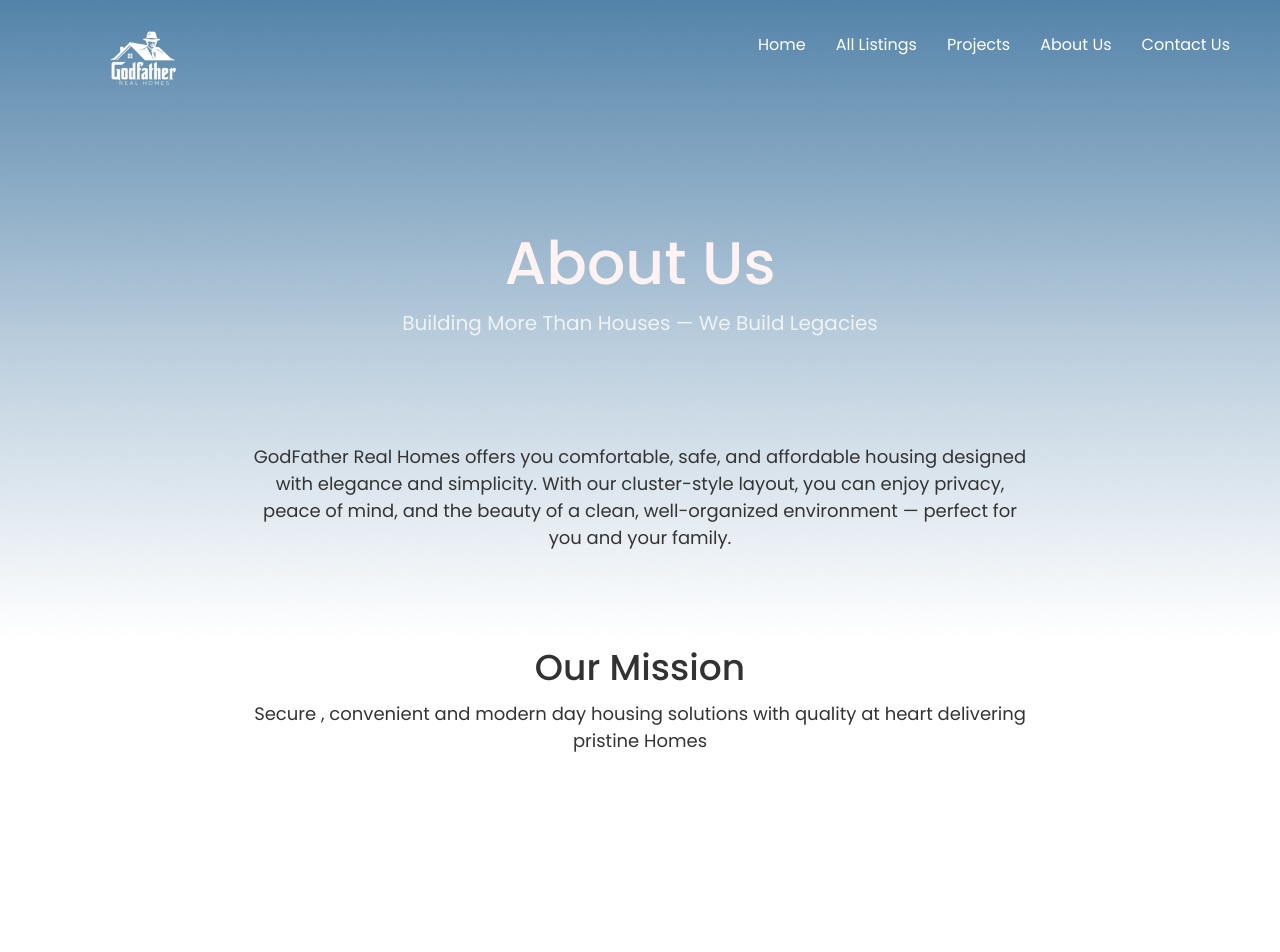
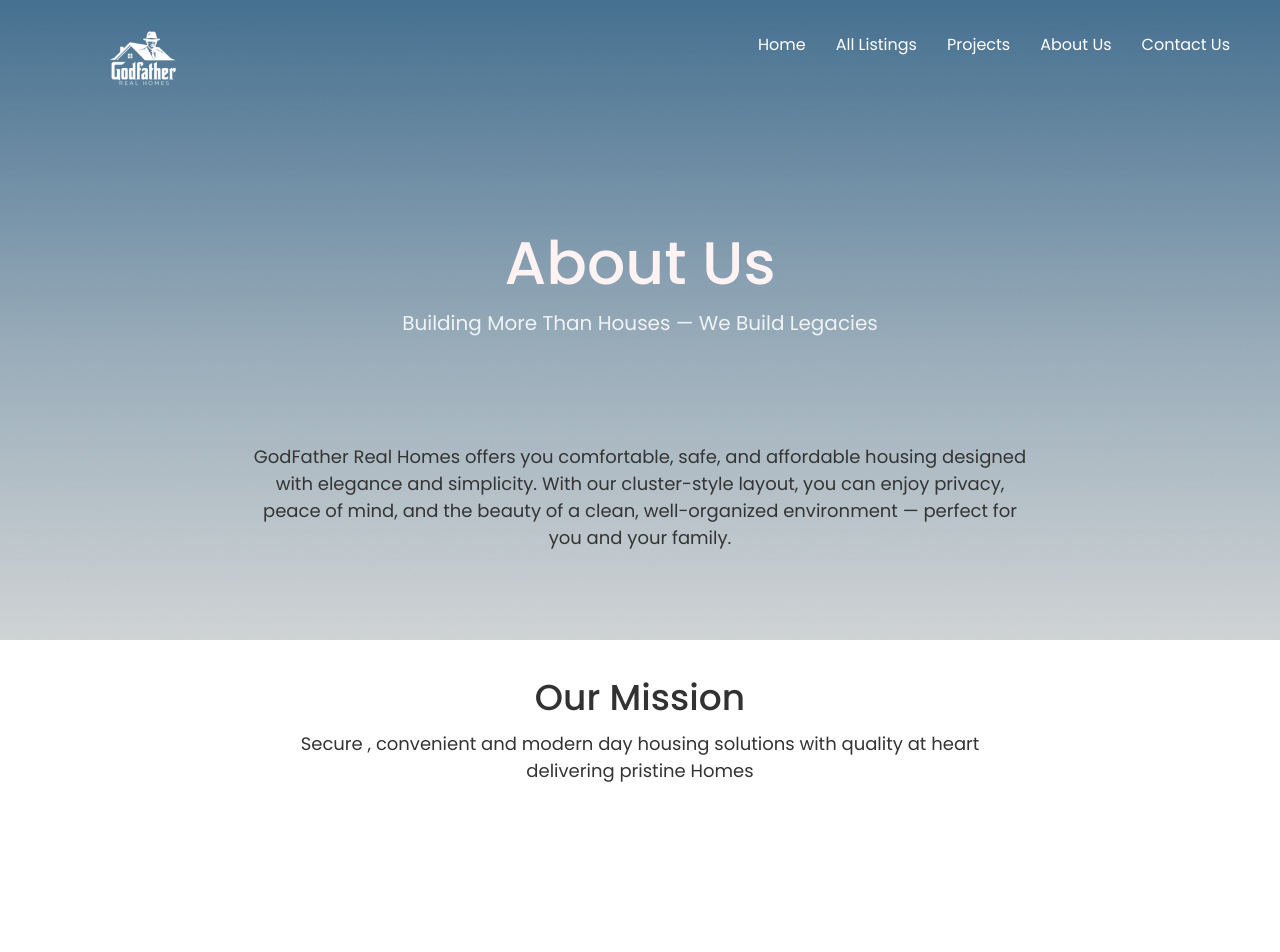
Before and after one commit to devNenye001/Godfather-Real-Homes, a React (Vite) app: page /about in a window 1280 px wide. Shown: the top 952 px of the page. Built offline with nearby package versions, Linux system fonts and the light colour scheme.

Commit message:
added styles

```diff
--- a/src/styles/about.css
+++ b/src/styles/about.css
@@ -12,7 +12,7 @@
 .about-heading {
   width: 100vw;
   height: 80vh;
-  background-image: url("/Overlay.png");
+  background-image: url("/Overlay2.png");
   background-size: cover;
   background-position: center;
   background-repeat: no-repeat;
@@ -88,6 +88,7 @@
 .mission {
   height: 40vh;
   overflow: hidden;
+  padding: 30px;
 }
 
 .mission h1 {
--- a/src/styles/projects.css
+++ b/src/styles/projects.css
@@ -12,7 +12,7 @@
 .project-heading {
   width: 100vw;
   height: 60vh;
-  background-image: url("/Overlay.png");
+  background-image: url("/Overlay2.png");
   background-size: cover;
   background-position: center;
   background-repeat: no-repeat;
--- a/src/styles/property-listing.css
+++ b/src/styles/property-listing.css
@@ -12,7 +12,7 @@
 .property-heading {
   width: 100vw;
   height: 60vh;
-  background-image: url("/Overlay.png");
+  background-image: url("/Overlay2.png");
   background-size: cover;
   background-position: center;
   background-repeat: no-repeat;
```
Also changed, not shown: public/Overlay2.png (added).
